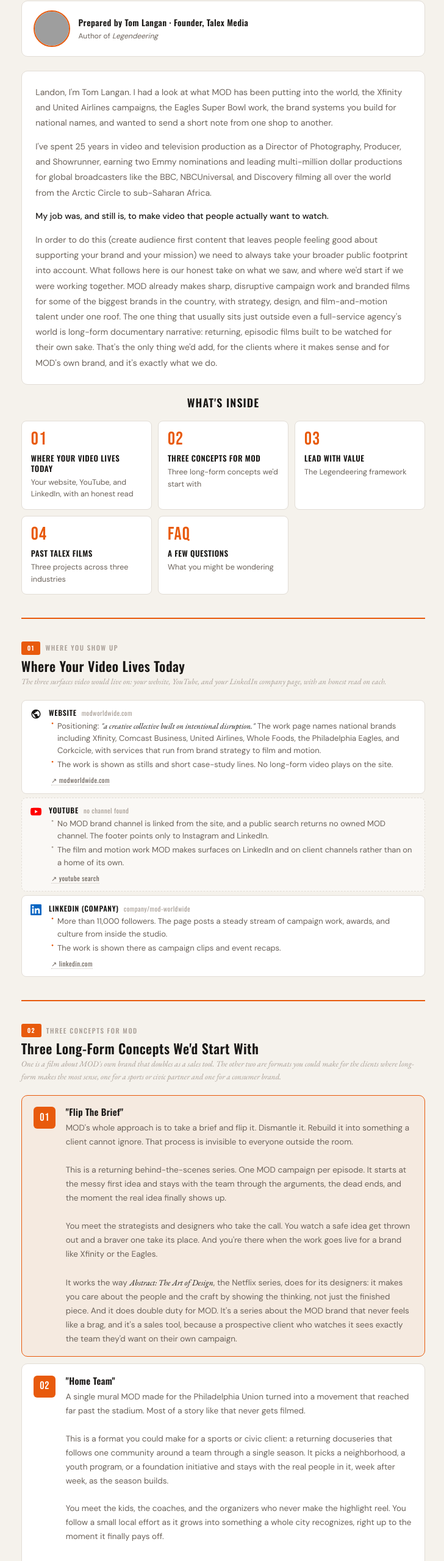
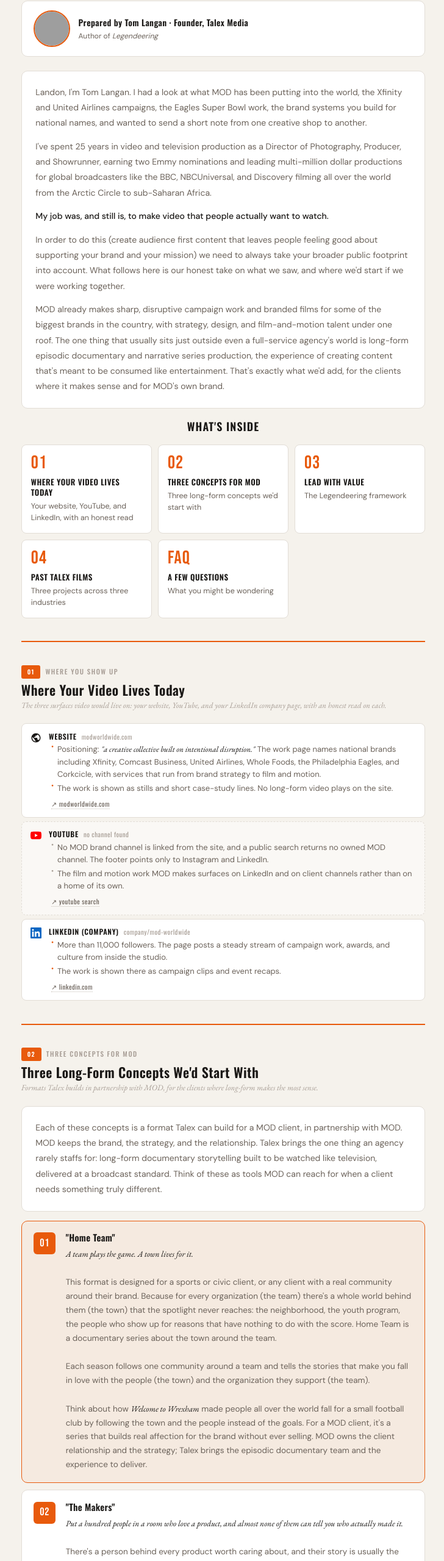
Before and after one commit to TalexMedia/mod-worldwide-strategy, a plain HTML site: page index.html in a window 1280 px wide. Shown: the part 1340-3900 px from the top of the page at 61% size, without its empty margins (274-1002 px from the left). Drawn offline with nearby package versions, Linux system fonts and the light colour scheme; grey boxes are pictures that could not be loaded.

Commit message:
Apply Tom's rewrite: new opening, partnership framing, three client concepts (Home Team / The Makers / The Long Game)

```diff
--- a/index.html
+++ b/index.html
@@ -304,10 +304,11 @@
   </div>
 
   <div class="section-block">
-    <p>Landon, I'm Tom Langan. I had a look at what MOD has been putting into the world, the Xfinity and United Airlines campaigns, the Eagles Super Bowl work, the brand systems you build for national names, and wanted to send a short note from one shop to another.</p>
+    <p>Landon, I'm Tom Langan. I had a look at what MOD has been putting into the world, the Xfinity and United Airlines campaigns, the Eagles Super Bowl work, the brand systems you build for national names, and wanted to send a short note from one creative shop to another.</p>
     <p>I've spent 25 years in video and television production as a Director of Photography, Producer, and Showrunner, earning two Emmy nominations and leading multi-million dollar productions for global broadcasters like the BBC, NBCUniversal, and Discovery filming all over the world from the Arctic Circle to sub-Saharan Africa.</p>
     <p><strong>My job was, and still is, to make video that people actually want to watch.</strong></p>
-    <p>In order to do this (create audience first content that leaves people feeling good about supporting your brand and your mission) we need to always take your broader public footprint into account. What follows here is our honest take on what we saw, and where we'd start if we were working together. MOD already makes sharp, disruptive campaign work and branded films for some of the biggest brands in the country, with strategy, design, and film-and-motion talent under one roof. The one thing that usually sits just outside even a full-service agency's world is long-form documentary narrative: returning, episodic films built to be watched for their own sake. That's the only thing we'd add, for the clients where it makes sense and for MOD's own brand, and it's exactly what we do.</p>
+    <p>In order to do this (create audience first content that leaves people feeling good about supporting your brand and your mission) we need to always take your broader public footprint into account. What follows here is our honest take on what we saw, and where we'd start if we were working together.</p>
+    <p>MOD already makes sharp, disruptive campaign work and branded films for some of the biggest brands in the country, with strategy, design, and film-and-motion talent under one roof. The one thing that usually sits just outside even a full-service agency's world is long-form episodic documentary and narrative series production, the experience of creating content that's meant to be consumed like entertainment. That's exactly what we'd add, for the clients where it makes sense and for MOD's own brand.</p>
   </div>
 
   <div class="whats-inside">
@@ -424,7 +425,11 @@
       <span class="section-eyebrow">Three Concepts For MOD</span>
     </div>
     <h2 class="section-title">Three Long-Form Concepts We'd Start With</h2>
-    <p class="section-subtitle">One is a film about MOD's own brand that doubles as a sales tool. The other two are formats you could make for the clients where long-form makes the most sense, one for a sports or civic partner and one for a consumer brand.</p>
+    <p class="section-subtitle">Formats Talex builds in partnership with MOD, for the clients where long-form makes the most sense.</p>
+  </div>
+
+  <div class="section-block">
+    <p>Each of these concepts is a format Talex can build for a MOD client, in partnership with MOD. MOD keeps the brand, the strategy, and the relationship. Talex brings the one thing an agency rarely staffs for: long-form documentary storytelling built to be watched like television, delivered at a broadcast standard. Think of these as tools MOD can reach for when a client needs something truly different.</p>
   </div>
 
   <div class="ideas-grid">
@@ -432,24 +437,24 @@
     <div class="idea-card idea-card-featured">
       <div class="idea-num">01</div>
       <div class="idea-body">
-        <div class="idea-title">"Flip The Brief"</div>
-        <div class="idea-desc">MOD's whole approach is to take a brief and flip it. Dismantle it. Rebuild it into something a client cannot ignore. That process is invisible to everyone outside the room.<br/><br/>This is a returning behind-the-scenes series. One MOD campaign per episode. It starts at the messy first idea and stays with the team through the arguments, the dead ends, and the moment the real idea finally shows up.<br/><br/>You meet the strategists and designers who take the call. You watch a safe idea get thrown out and a braver one take its place. And you're there when the work goes live for a brand like Xfinity or the Eagles.<br/><br/>It works the way <em>Abstract: The Art of Design</em>, the Netflix series, does for its designers: it makes you care about the people and the craft by showing the thinking, not just the finished piece. And it does double duty for MOD. It's a series about the MOD brand that never feels like a brag, and it's a sales tool, because a prospective client who watches it sees exactly the team they'd want on their own campaign.</div>
+        <div class="idea-title">"Home Team"</div>
+        <div class="idea-desc"><em>A team plays the game. A town lives for it.</em><br/><br/>This format is designed for a sports or civic client, or any client with a real community around their brand. Because for every organization (the team) there's a whole world behind them (the town) that the spotlight never reaches: the neighborhood, the youth program, the people who show up for reasons that have nothing to do with the score. Home Team is a documentary series about the town around the team.<br/><br/>Each season follows one community around a team and tells the stories that make you fall in love with the people (the town) and the organization they support (the team).<br/><br/>Think about how <em>Welcome to Wrexham</em> made people all over the world fall for a small football club by following the town and the people instead of the goals. For a MOD client, it's a series that builds real affection for the brand without ever selling. MOD owns the client relationship and the strategy; Talex brings the episodic documentary team and the experience to deliver.</div>
       </div>
     </div>
 
     <div class="idea-card">
       <div class="idea-num">02</div>
       <div class="idea-body">
-        <div class="idea-title">"Home Team"</div>
-        <div class="idea-desc">A single mural MOD made for the Philadelphia Union turned into a movement that reached far past the stadium. Most of a story like that never gets filmed.<br/><br/>This is a format you could make for a sports or civic client: a returning docuseries that follows one community around a team through a single season. It picks a neighborhood, a youth program, or a foundation initiative and stays with the real people in it, week after week, as the season builds.<br/><br/>You meet the kids, the coaches, and the organizers who never make the highlight reel. You follow a small local effort as it grows into something a whole city recognizes, right up to the moment it finally pays off.<br/><br/>Think <em>Welcome to Wrexham</em>, the series that made people all over the world fall for a small football club by following the town and the people instead of the scores. The client gets a film that builds real affection for its brand, and MOD is the production partner who makes it.</div>
+        <div class="idea-title">"The Makers"</div>
+        <div class="idea-desc"><em>Put a hundred people in a room who love a product, and almost none of them can tell you who actually made it.</em><br/><br/>There's a person behind every product worth caring about, and their story is usually the one nobody bothered to tell. The Makers is an anthology series for a CPG client, where each episode is a short film about one maker behind one product.<br/><br/>You spend the episode with a single maker, the person who obsessed over a detail nobody asked them to fix, and watch them do the thing they've quietly spent a career getting right. You leave caring about a product you'd have walked past a hundred times.<br/><br/>Think about the way <em>Chef's Table</em> treats each chef like the subject of a feature film and makes you appreciate the care and dedication they put into every plate. For a MOD client, this series turns a product into something people have a story about. MOD leads and Talex supplies the production to turn each episode into an homage to the people who make the products we love.</div>
       </div>
     </div>
 
     <div class="idea-card">
       <div class="idea-num">03</div>
       <div class="idea-body">
-        <div class="idea-title">"The Makers"</div>
-        <div class="idea-desc">Get a hundred people in a room who love a product and almost none of them can tell you who actually makes it, or why it exists at all.<br/><br/>This is a format for a consumer client: an anthology where each episode is a short film about one maker behind one product. The winemaker. The designer. The person who obsessed over a detail nobody asked them to fix.<br/><br/>You meet one maker at a time. You watch them do the thing they've quietly spent a career getting right. And you leave caring about a product you'd walked past a hundred times.<br/><br/>It plays like <em>Chef's Table</em>, the Netflix series that treats each chef like the subject of a feature film and makes you fall for a person you'd never heard of. The client's product becomes the thing you now have a story about, and MOD is the studio that told it.</div>
+        <div class="idea-title">"The Long Game"</div>
+        <div class="idea-desc"><em>Some client stories are too big for a thirty-second spot and too good to waste on one.</em><br/><br/>Every agency has a client whose real story, the founder, the turnaround, the community they serve, keeps getting compressed into a campaign when it deserves a series. The Long Game is a documentary format that Talex can build when a MOD client has a story that is just too good.<br/><br/>Each project takes one client's genuine story and gives it room: real people, real stakes, told across episodes instead of squeezed into a spot. It's the piece a client screens at their annual meeting, releases on their own channel, and points to for years, long after a campaign has cycled out.<br/><br/>Think about how a series like <em>Abstract: The Art of Design</em> makes you care about a subject by giving the story room to breathe instead of cutting it to the bone. For MOD, it's a way to say yes to the client stories that don't fit a campaign format, without stretching the studio outside what it does best. MOD keeps the brand and the relationship; Talex handles the long-form production.</div>
       </div>
     </div>
 
```
